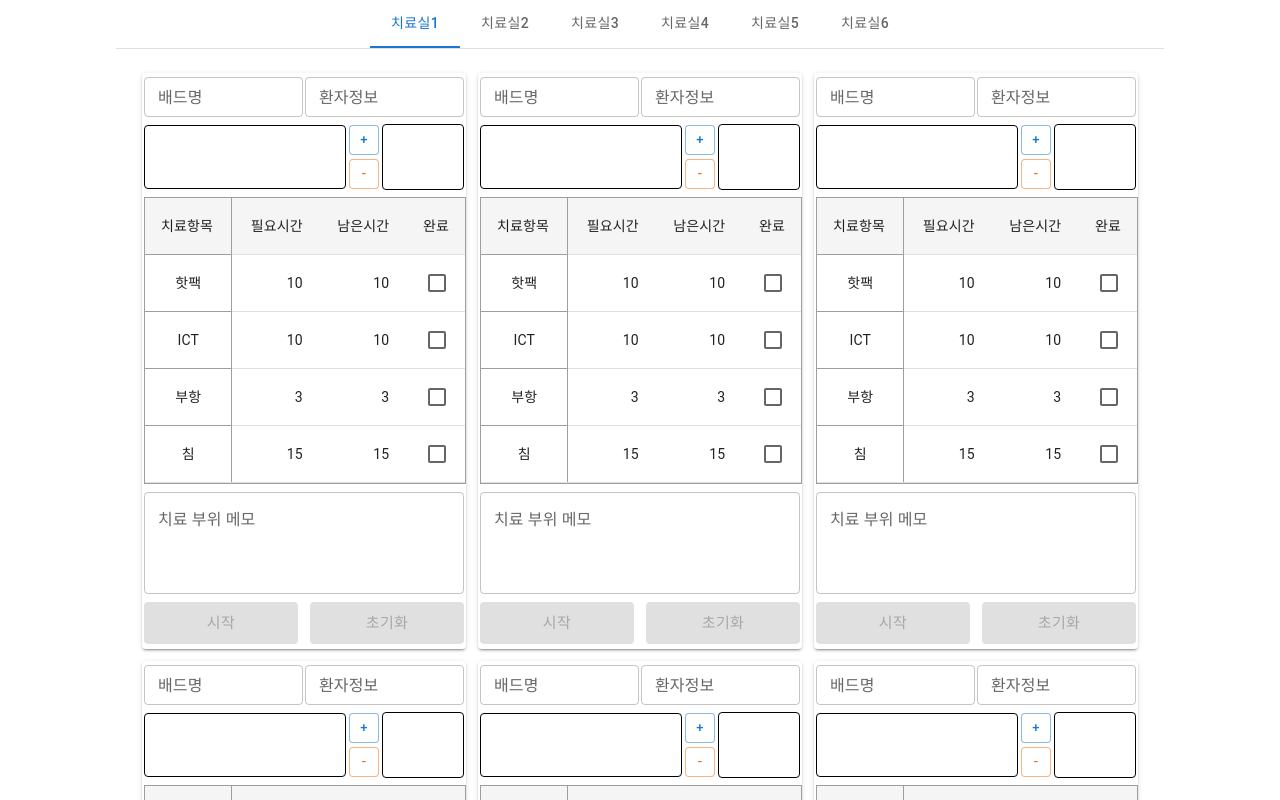
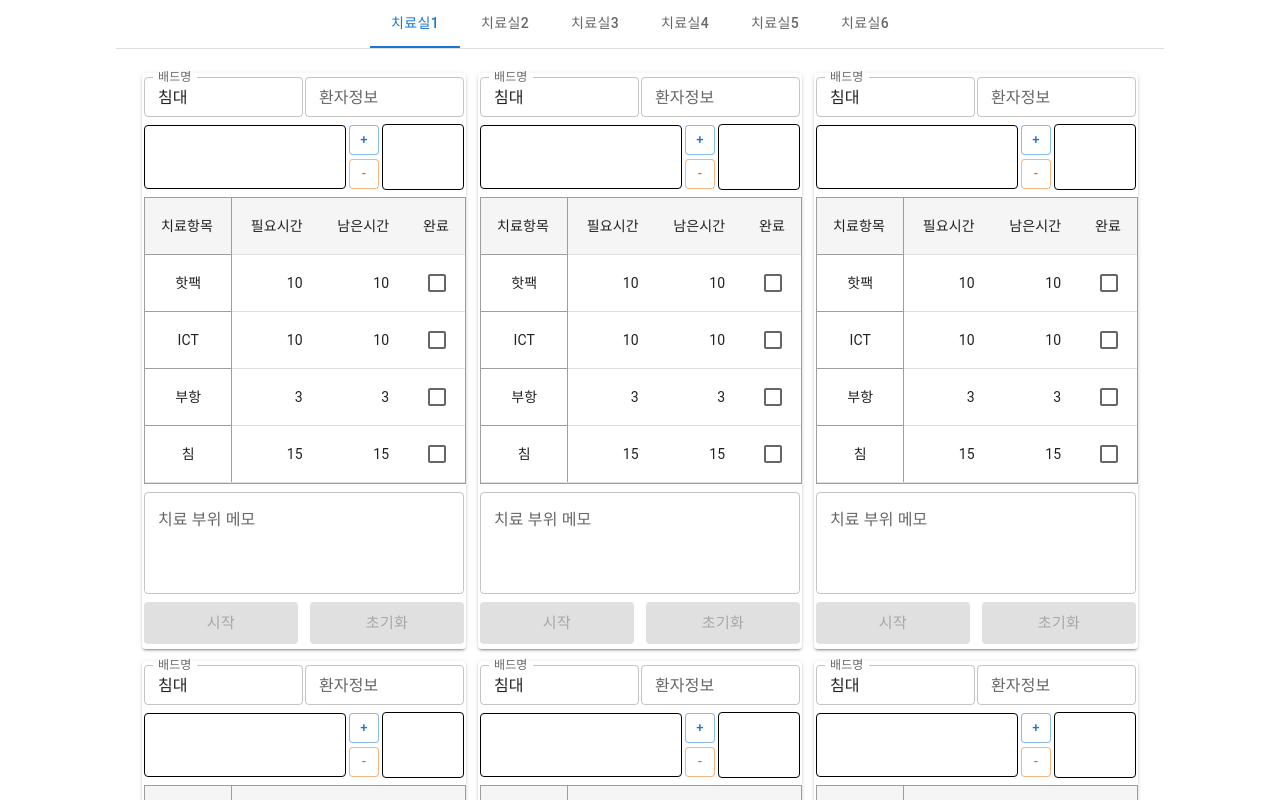
Before and after one commit to nacean/koreanMedicineTimer, a React (Vite) app: page / in a window 1280 px wide. Shown: the top 800 px of the page. Built offline with nearby package versions, Linux system fonts and the light colour scheme.

Commit message:
feat: bed 타이머 종료 시, 좌측 하단 snackbar 나오게 구현

```diff
--- a/src/App.tsx
+++ b/src/App.tsx
@@ -2,11 +2,13 @@ import { Reset } from "styled-reset";
 
 import RoomList from "@src/room/RoomList";
 import { createStyles } from "@src/utils/utils";
+import { SnackbarProvider } from "notistack";
 
 function App() {
   return (
     <div css={styles.container}>
       <Reset />
+      <SnackbarProvider />
       <RoomList />
     </div>
   );
--- a/src/bed/Bed.tsx
+++ b/src/bed/Bed.tsx
@@ -1,5 +1,5 @@
 import { Button, Paper, TextField } from "@mui/material";
-import { useState, useEffect } from "react";
+import { useState, useEffect, FC } from "react";
 
 import BedInfo from "@src/bed/BedInfo";
 import { createStyles } from "@src/utils/utils";
@@ -8,8 +8,15 @@ import TherapyList from "@src/bed/therapy/TherapyList";
 import { getBasicTherapyList } from "@src/utils/therapyUtils";
 import TherapyType from "@src/types/TherapyType";
 import TherapyFinishAlert from "@src/bed/therapy/TherapyFinishAlert";
+import { enqueueSnackbar } from "notistack";
 
-const Bed = () => {
+interface Props {
+  roomNum: number;
+}
+
+const Bed: FC<Props> = ({ roomNum }) => {
+  const [bedName, setBedName] = useState<string>("침대");
+
   const [isRunning, setIsRunning] = useState(false); // 타이머가 작동 하는가
   const [openDoneAlert, setOpenDoneAlert] = useState(false); // 타이머가 자동으로 끝난 것인가 (alert 띄워주기 위함)
 
@@ -36,6 +43,15 @@ const Bed = () => {
           if (updatedRemainTime === 0) {
             //TODO : 1초 남기고 종료됨. 조금 수정하기
             setOpenDoneAlert(true);
+
+            enqueueSnackbar(
+              `치료실${roomNum} - 침대1: [${therapyList[pickedTherapyIndex].name}]이 끝났습니다.`,
+              {
+                anchorOrigin: { horizontal: "right", vertical: "bottom" },
+                variant: "success",
+                autoHideDuration: 10000,
+              }
+            );
           }
           return {
             ...therapy,
@@ -48,7 +64,7 @@ const Bed = () => {
 
       intervalId = setInterval(() => {
         setTherapyList(updatedTherapyList);
-      }, 1000);
+      }, 100);
     } else if (nowRemainTime === 0) {
       setIsRunning(false);
       clearInterval(intervalId);
@@ -63,7 +79,7 @@ const Bed = () => {
       }
       clearInterval(intervalId);
     };
-  }, [isRunning, pickedTherapyIndex, therapyList]);
+  }, [isRunning, pickedTherapyIndex, roomNum, therapyList]);
 
   const handleStart = () => {
     if (pickedTherapyIndex === null) {
@@ -171,9 +187,15 @@ const Bed = () => {
     setOpenDoneAlert(false);
   };
 
+  const handleBedName = (
+    e: React.ChangeEvent<HTMLInputElement | HTMLTextAreaElement>
+  ) => {
+    setBedName(e.target.value);
+  };
+
   return (
     <Paper elevation={2} css={styles.container}>
-      <BedInfo />
+      <BedInfo bedName={bedName} handleBedName={handleBedName} />
 
       <Timer
         isRunning={isRunning}
--- a/src/bed/BedInfo.tsx
+++ b/src/bed/BedInfo.tsx
@@ -1,11 +1,24 @@
 import { TextField } from "@mui/material";
 
 import { createStyles } from "@src/utils/utils";
+import { FC } from "react";
 
-const BedInfo = () => {
+interface Props {
+  bedName: string;
+  handleBedName: (
+    e: React.ChangeEvent<HTMLInputElement | HTMLTextAreaElement>
+  ) => void;
+}
+
+const BedInfo: FC<Props> = ({ bedName, handleBedName }) => {
   return (
     <div css={styles.infoContainer}>
-      <TextField label="배드명" size="small" />
+      <TextField
+        label="배드명"
+        size="small"
+        value={bedName}
+        onChange={handleBedName}
+      />
       <TextField label="환자정보" size="small" />
     </div>
   );
--- a/src/room/Room.tsx
+++ b/src/room/Room.tsx
@@ -8,6 +8,8 @@ interface Props {
 }
 
 const Room: FC<Props> = ({ nowRoomNum, thisRoomNum }) => {
+  const roomNumArray = [1, 2, 3, 4, 5, 6];
+
   return (
     <div
       role="roomPanel"
@@ -16,12 +18,9 @@ const Room: FC<Props> = ({ nowRoomNum, thisRoomNum }) => {
       aria-labelledby={`room-tab-${thisRoomNum}`}
       css={styles.container}
     >
-      <Bed />
-      <Bed />
-      <Bed />
-      <Bed />
-      <Bed />
-      <Bed />
+      {roomNumArray.map((roomNum) => (
+        <Bed roomNum={roomNum} />
+      ))}
     </div>
   );
 };
```
